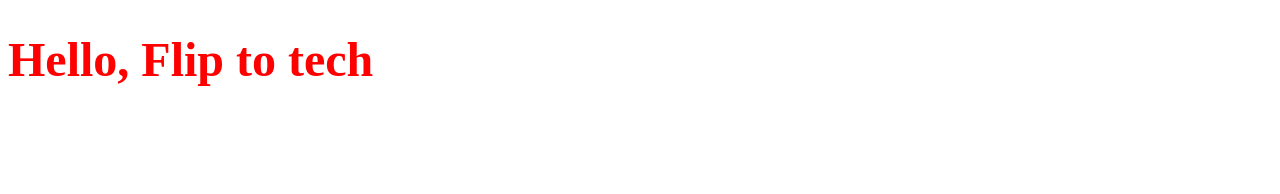
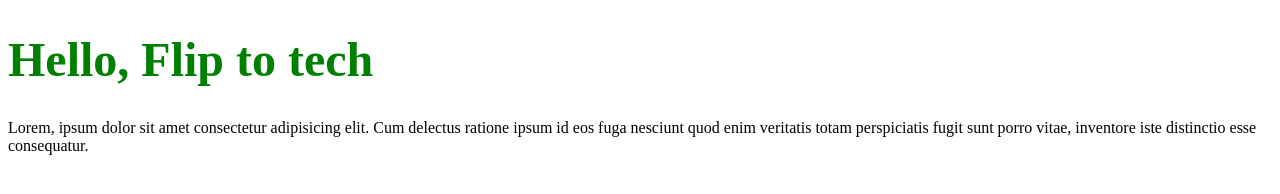
Before and after one commit to Victordennis129/Aprilflip, a plain HTML site: page index.html in a window 1280 px wide. Drawn offline with Linux system fonts and the light colour scheme.

Commit message:
welcome to tech

```diff
--- a/index.html
+++ b/index.html
@@ -8,5 +8,6 @@
 </head>
 <body>
    <h1>Hello, Flip to tech</h1>
+   <p>Lorem, ipsum dolor sit amet consectetur adipisicing elit. Cum delectus ratione ipsum id eos fuga nesciunt quod enim veritatis totam perspiciatis fugit sunt porro vitae, inventore iste distinctio esse consequatur.</p>
 </body>
 </html>
--- a/style.css
+++ b/style.css
@@ -1,4 +1,4 @@
 h1 {
     font-size: 3rem;
-    color: red;
+    color: green;
 }
```
